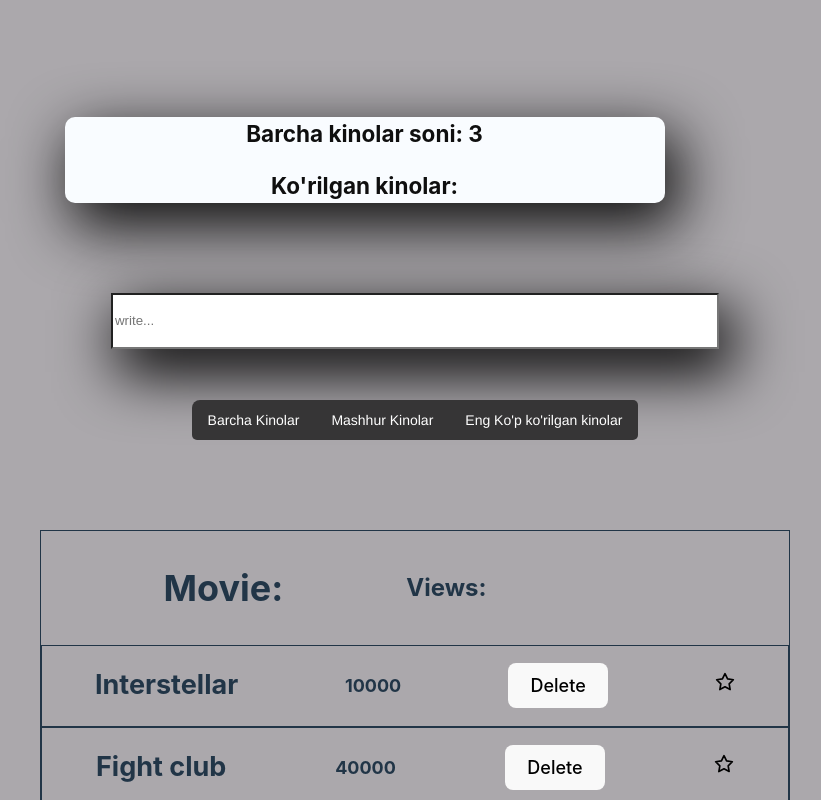
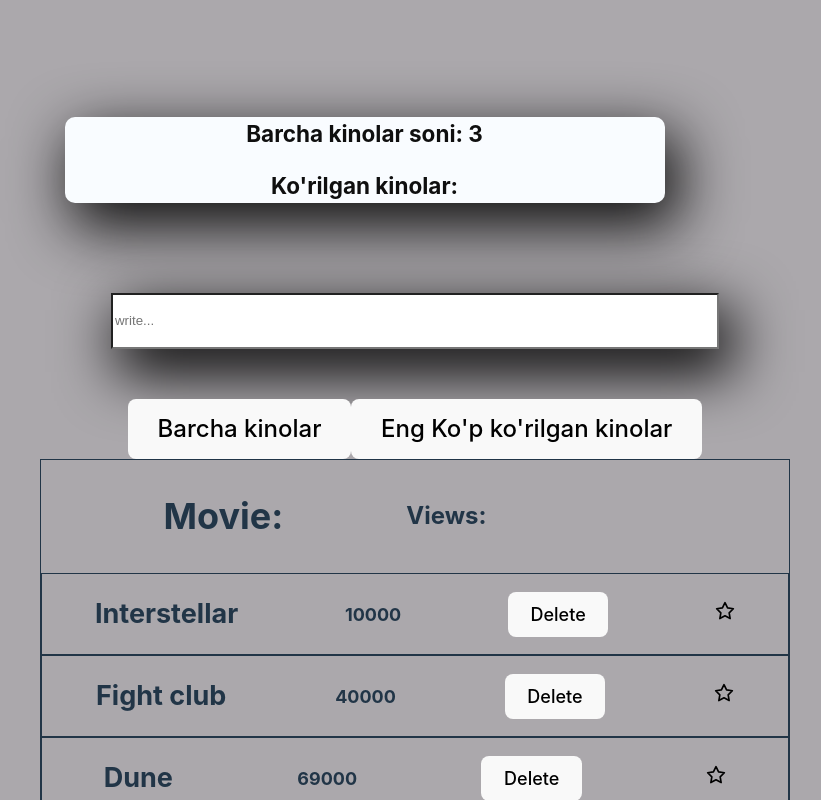
Before and after one commit to Muhammadsharifbek/movie-v3, a React (Vite) app: page / in a window 1280 px wide. Shown: the top 800 px of the page, without its empty margins (225-1046 px from the left). Built offline with nearby package versions, Linux system fonts and the light colour scheme.

Commit message:
add filter function

```diff
--- a/src/App.jsx
+++ b/src/App.jsx
@@ -17,6 +17,7 @@ class NewArrMovie extends Component {
         { title: "Dune", viewers: 69000, id: 3 },
       ],
       term: "",
+      filter: "",
     };
   }
   deleteButton = (id) => {
@@ -41,12 +42,23 @@ class NewArrMovie extends Component {
     return arr.filter((movie) => movie.title.toLowerCase().indexOf(term.toLowerCase()) > -1);
   };
 
+  updateFilter = (arr, filter) => {
+    switch (filter) {
+      case "mostViewer":
+        return arr.filter((c) => c.viewers > 90300);
+
+      default:
+        return arr;
+    }
+  };
+
   updateTermInput = (term) => this.setState({ term });
+  updateFilterInput = (filter) => this.setState({ filter });
 
   render() {
-    const { data, term } = this.state;
+    const { data, term, filter } = this.state;
     const movieInfo = data.length;
-    const searchInput = this.handleSearch(data, term);
+    const searchInput = this.updateFilter(this.handleSearch(data, term), filter);
     return (
       <div>
         <h2>
@@ -54,7 +66,7 @@ class NewArrMovie extends Component {
           <Header movieInfo={movieInfo} />
 
           <Search updateTermInput={this.updateTermInput} />
-          <FilterMovie />
+          <FilterMovie filter={filter} updateFilterInput={this.updateFilterInput} />
 
           <Movie deleteButton={this.deleteButton} data={searchInput} />
           <NewMovie addMovie={this.addMovie} />
--- a/src/components/FilterMovie/FilterMovie.jsx
+++ b/src/components/FilterMovie/FilterMovie.jsx
@@ -1,32 +1,31 @@
-import { useState } from "react";
 import "./FilterMovie.css";
 
-function FilterMovie() {
-  const [activeButton, setActiveButton] = useState(null);
-
-  const handleButtonClick = (buttonName) => {
-    setActiveButton(buttonName);
-  };
+function FilterMovie({ updateFilterInput, filter }) {
+  const btnArr = [
+    { name: "All", label: "Barcha kinolar" },
+    { name: "mostViewer", label: "Eng Ko'p ko'rilgan kinolar" },
+    // { name: "", label: "Mashhur Kinolar" },
+  ];
 
   return (
     <div>
-      <button className="button1 button " style={{ backgroundColor: activeButton === "button1" ? "crimson" : "" }} onClick={() => handleButtonClick("button1")}>
-        Barcha Kinolar
-      </button>
-      <button className="button2 button " style={{ backgroundColor: activeButton === "button2" ? "crimson" : "" }} onClick={() => handleButtonClick("button2")}>
-        Mashhur Kinolar
-      </button>
-      <button className="button3 button " style={{ backgroundColor: activeButton === "button3" ? "crimson" : "" }} onClick={() => handleButtonClick("button3")}>
+      {btnArr.map((btnFilter) => (
+        <button
+          key={btnFilter.name}
+          updateFilterInput={updateFilterInput}
+          className={`btn ${filter === btnFilter.name ? "btn-dark" : "btn-dark"}`}
+          onClick={() => updateFilterInput(btnFilter.name)}
+          type="button"
+        >
+          {btnFilter.label}
+        </button>
+      ))}
+
+      {/* <button className="button3 button " style={{ backgroundColor: activeButton === "button3" ? "crimson" : "" }} onClick={() => handleButtonClick("button3")}>
         Eng Ko'p ko'rilgan kinolar
-      </button>
-      <style>
-        {`
-          button.active {
-            background-color: crimson;
-          }
-        `}
-      </style>
+      </button> */}
     </div>
   );
 }
+
 export default FilterMovie;
```
